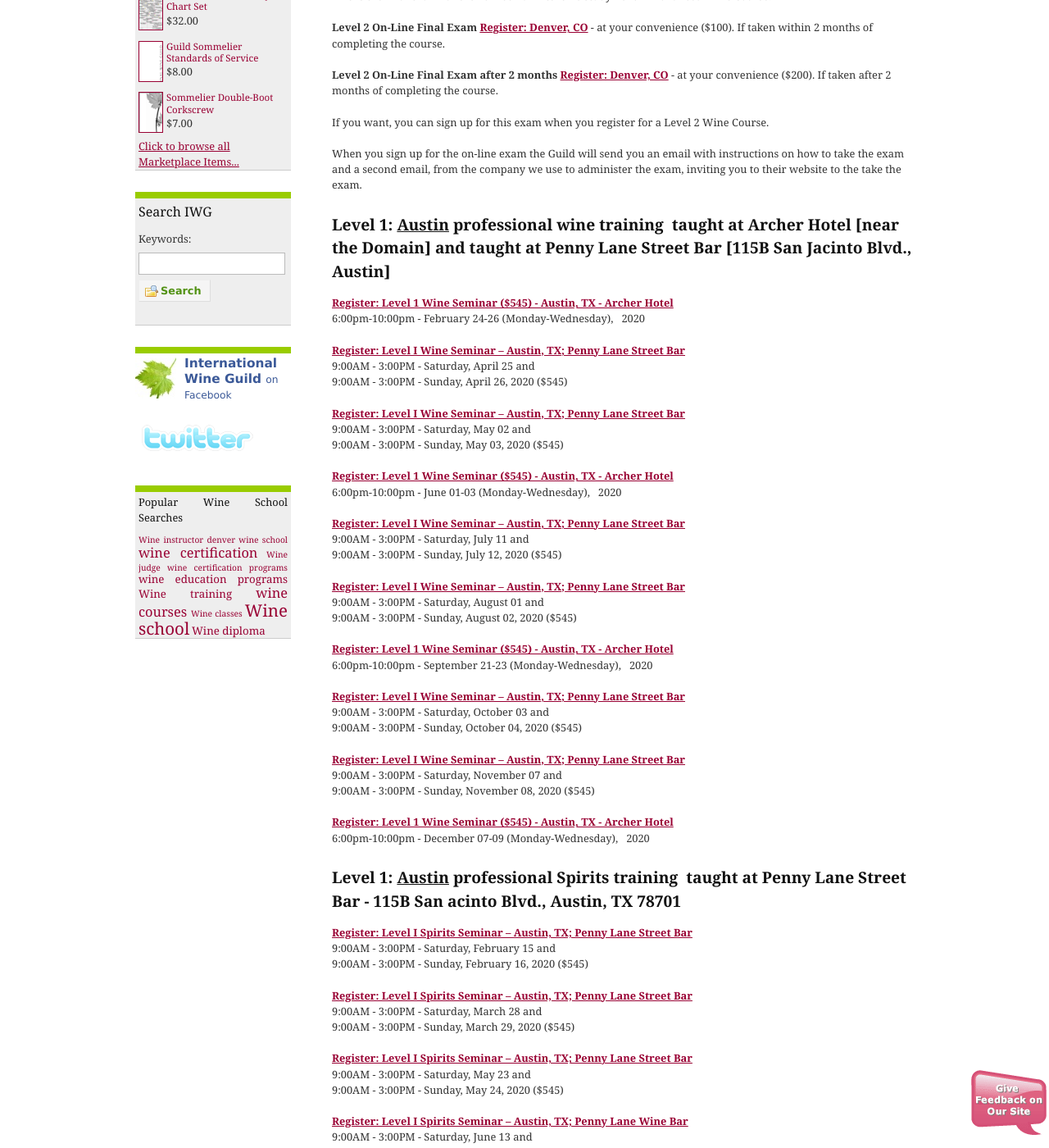
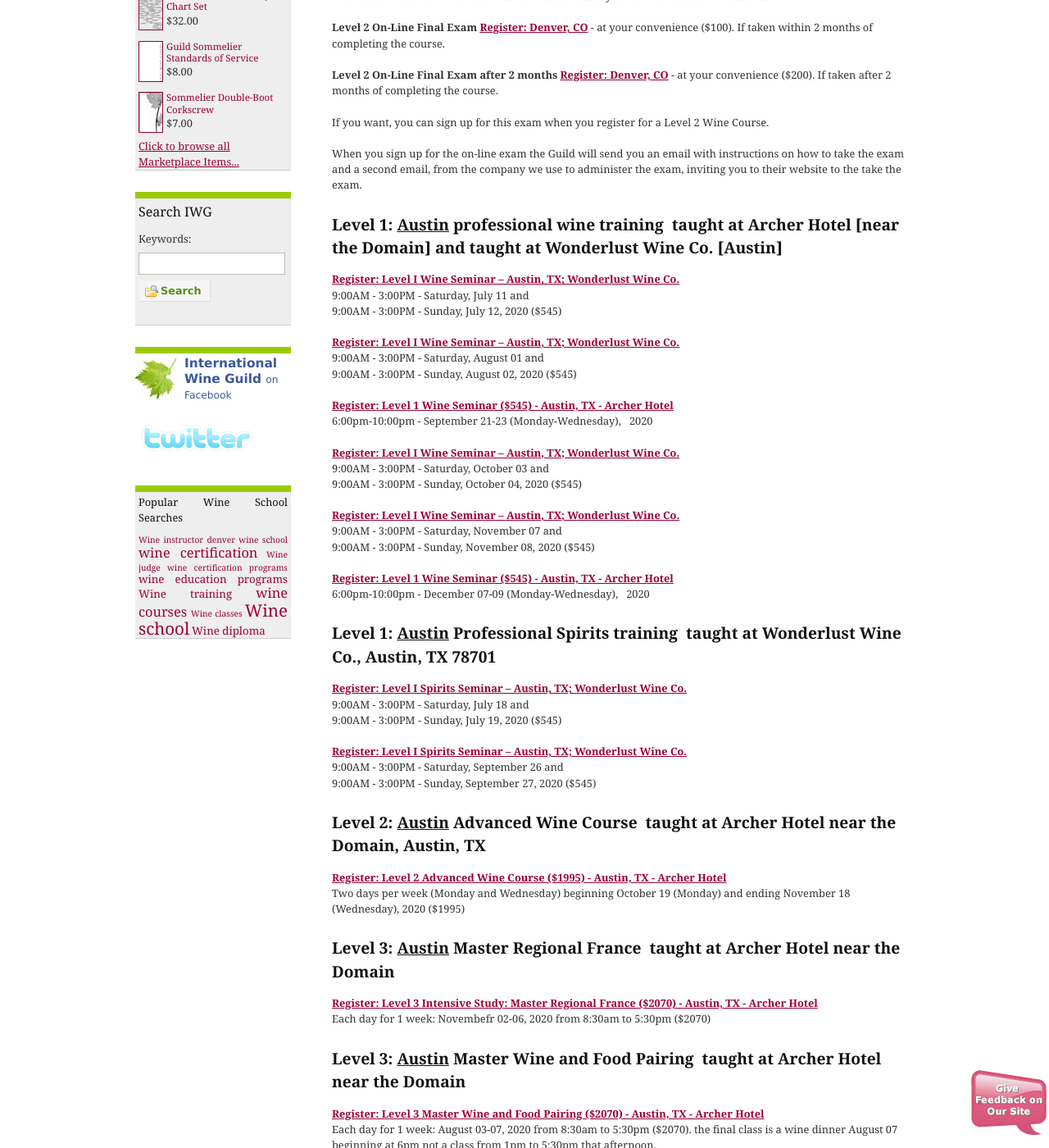
Before and after one commit to CKDev/internationalwineguild.com, a Jekyll site: the page built from texas-wine-school.html, in a window 1280 px wide and 1400 px high, scrolled down 1059 px. Shown: the whole window at 82% size. Built offline with Jekyll 4.4.1, drawn with Linux system fonts in a browser that asks for light colours; a script that is not in the unit is left out; comment, search, counter and statistics services are not loaded; some of the changed text lies outside the part shown.

Commit message:
Update texas-wine-school.html

```diff
--- a/texas-wine-school.html
+++ b/texas-wine-school.html
@@ -43,42 +43,19 @@
   and a second email, from the company we use to administer the exam, inviting you to their website to the take the
   exam.</p>
 
-<h3><strong>Level 1: <u>Austin</u> professional wine training&nbsp; taught at Archer Hotel [near the Domain] and taught at Penny Lane Street Bar [115B San Jacinto Blvd., Austin]&nbsp;</strong></h3>
+<h3><strong>Level 1: <u>Austin</u> professional wine training&nbsp; taught at Archer Hotel [near the Domain] and taught at Wonderlust Wine Co. [Austin]&nbsp;</strong></h3>
+
 
 <p><a class="ga-track"
-    href="http://ww4.aitsafe.com/cf/add.cfm?userid=6714687&amp;product=Level+1+Wine+Seminar+Austin-Archer++-++02/24-02/26,2020&amp;price=545&amp;return=www.internationalwineguild.com/texas-wine-school"><strong>Register:
-      Level 1 Wine Seminar ($545) - Austin, TX - Archer Hotel<br>
-    </strong></a>6:00pm-10:00pm - February 24-26 (Monday-Wednesday), &nbsp; 2020</p>
-
-<p><a class="ga-track"
-    href="http://ww4.aitsafe.com/cf/add.cfm?userid=6714687&amp;product=Level+1+Wine+Seminar+Austin-Penny+Lane++-++04/25-26, 2020&amp;price=545&amp;return=www.internationalwineguild.com/texas-wine-school">
-    <strong>Register: Level I Wine Seminar – Austin, TX; Penny Lane Street Bar</strong>
-  </a><br>
-  9:00AM - 3:00PM - Saturday, April 25 and<br>
-  9:00AM - 3:00PM - Sunday, April 26, 2020 ($545)</p>
-
-<p><a class="ga-track"
-    href="http://ww4.aitsafe.com/cf/add.cfm?userid=6714687&amp;product=Level+1+Wine+Seminar+Austin-Penny+Lane++-++05/2-3, 2020&amp;price=545&amp;return=www.internationalwineguild.com/texas-wine-school">
-    <strong>Register: Level I Wine Seminar – Austin, TX; Penny Lane Street Bar</strong>
-  </a><br>
-  9:00AM - 3:00PM - Saturday, May 02 and<br>
-  9:00AM - 3:00PM - Sunday, May 03, 2020 ($545)</p>
-
-<p><a class="ga-track"
-    href="http://ww4.aitsafe.com/cf/add.cfm?userid=6714687&amp;product=Level+1+Wine+Seminar+Austin-Archer++-++06/01-06/03,2020&amp;price=545&amp;return=www.internationalwineguild.com/texas-wine-school"><strong>Register:
-      Level 1 Wine Seminar ($545) - Austin, TX - Archer Hotel<br>
-    </strong></a>6:00pm-10:00pm - June 01-03 (Monday-Wednesday), &nbsp; 2020</p>
-
-<p><a class="ga-track"
-    href="http://ww4.aitsafe.com/cf/add.cfm?userid=6714687&amp;product=Level+1+Wine+Seminar+Austin-Penny+Lane++-++07/11-12, 2020&amp;price=545&amp;return=www.internationalwineguild.com/texas-wine-school">
-    <strong>Register: Level I Wine Seminar – Austin, TX; Penny Lane Street Bar</strong>
+    href="http://ww4.aitsafe.com/cf/add.cfm?userid=6714687&amp;product=Level+1+Wine+Seminar+Austin-Wonderlust++-++07/11-12, 2020&amp;price=545&amp;return=www.internationalwineguild.com/texas-wine-school">
+    <strong>Register: Level I Wine Seminar – Austin, TX; Wonderlust Wine Co.</strong>
   </a><br>
   9:00AM - 3:00PM - Saturday, July 11 and<br>
   9:00AM - 3:00PM - Sunday, July 12, 2020 ($545)</p>
 
 <p><a class="ga-track"
-    href="http://ww4.aitsafe.com/cf/add.cfm?userid=6714687&amp;product=Level+1+Wine+Seminar+Austin-Penny+Lane++-++08/1-2, 2020&amp;price=545&amp;return=www.internationalwineguild.com/texas-wine-school">
-    <strong>Register: Level I Wine Seminar – Austin, TX; Penny Lane Street Bar</strong>
+    href="http://ww4.aitsafe.com/cf/add.cfm?userid=6714687&amp;product=Level+1+Wine+Seminar+Austin-Wonderlust++-++08/1-2, 2020&amp;price=545&amp;return=www.internationalwineguild.com/texas-wine-school">
+    <strong>Register: Level I Wine Seminar – Austin, TX; Wonderlust Wine Co.</strong>
   </a><br>
   9:00AM - 3:00PM - Saturday, August 01 and<br>
   9:00AM - 3:00PM - Sunday, August 02, 2020 ($545)</p>
@@ -89,15 +66,15 @@
     </strong></a>6:00pm-10:00pm - September 21-23 (Monday-Wednesday), &nbsp; 2020</p>
 
 <p><a class="ga-track"
-    href="http://ww4.aitsafe.com/cf/add.cfm?userid=6714687&amp;product=Level+1+Wine+Seminar+Austin-Penny Lane++-++10/3-4, 2020&amp;price=545&amp;return=www.internationalwineguild.com/texas-wine-school">
-    <strong>Register: Level I Wine Seminar – Austin, TX; Penny Lane Street Bar</strong>
+    href="http://ww4.aitsafe.com/cf/add.cfm?userid=6714687&amp;product=Level+1+Wine+Seminar+Austin-Wonderlust++-++10/3-4, 2020&amp;price=545&amp;return=www.internationalwineguild.com/texas-wine-school">
+    <strong>Register: Level I Wine Seminar – Austin, TX; Wonderlust Wine Co.</strong>
   </a><br>
   9:00AM - 3:00PM - Saturday, October 03 and<br>
   9:00AM - 3:00PM - Sunday, October 04, 2020 ($545)</p>
 
 <p><a class="ga-track"
-    href="http://ww4.aitsafe.com/cf/add.cfm?userid=6714687&amp;product=Level+1+Wine+Seminar+Austin-Penny+Lane++-++11/7-8, 2020&amp;price=545&amp;return=www.internationalwineguild.com/texas-wine-school">
-    <strong>Register: Level I Wine Seminar – Austin, TX; Penny Lane Street Bar</strong>
+    href="http://ww4.aitsafe.com/cf/add.cfm?userid=6714687&amp;product=Level+1+Wine+Seminar+Austin-Wonderlust++-++11/7-8, 2020&amp;price=545&amp;return=www.internationalwineguild.com/texas-wine-school">
+    <strong>Register: Level I Wine Seminar – Austin, TX; Wonderlust Wine Co.</strong>
   </a><br>
   9:00AM - 3:00PM - Saturday, November 07 and<br>
   9:00AM - 3:00PM - Sunday, November 08, 2020 ($545)</p>
@@ -108,46 +85,18 @@
     </strong></a>6:00pm-10:00pm - December 07-09 (Monday-Wednesday), &nbsp; 2020</p>
 
 
-<h3><strong>Level 1: <u>Austin</u> professional Spirits training&nbsp; taught at Penny Lane Street Bar - 115B San acinto Blvd., Austin, TX 78701&nbsp;</strong></h3>
+<h3><strong>Level 1: <u>Austin</u> Professional Spirits training&nbsp; taught at Wonderlust Wine Co., Austin, TX 78701&nbsp;</strong></h3>
 
 <p><a class="ga-track"
-    href="http://ww4.aitsafe.com/cf/add.cfm?userid=6714687&amp;product=Level+1+Spirits+Seminar+Austin-Penny+Lane++-++02/15-16, 2020&amp;price=545&amp;return=www.internationalwineguild.com/texas-wine-school">
-    <strong>Register: Level I Spirits Seminar – Austin, TX; Penny Lane Street Bar</strong>
-  </a><br>
-  9:00AM - 3:00PM - Saturday, February 15 and<br>
-  9:00AM - 3:00PM - Sunday, February 16, 2020 ($545)</p>
-
-<p><a class="ga-track"
-    href="http://ww4.aitsafe.com/cf/add.cfm?userid=6714687&amp;product=Level+1+Spirits+Seminar+Austin-Penny+Lane++-++03/28-29, 2020&amp;price=545&amp;return=www.internationalwineguild.com/texas-wine-school">
-    <strong>Register: Level I Spirits Seminar – Austin, TX; Penny Lane Street Bar</strong>
-  </a><br>
-  9:00AM - 3:00PM - Saturday, March 28 and<br>
-  9:00AM - 3:00PM - Sunday, March 29, 2020 ($545)</p>
-
-<p><a class="ga-track"
-    href="http://ww4.aitsafe.com/cf/add.cfm?userid=6714687&amp;product=Level+1+Spirits+Seminar+Austin-Penny+Lane++-++05/23-24, 2020&amp;price=545&amp;return=www.internationalwineguild.com/texas-wine-school">
-    <strong>Register: Level I Spirits Seminar – Austin, TX; Penny Lane Street Bar</strong>
-  </a><br>
-  9:00AM - 3:00PM - Saturday, May 23 and<br>
-  9:00AM - 3:00PM - Sunday, May 24, 2020 ($545)</p>
-
-<p><a class="ga-track"
-    href="http://ww4.aitsafe.com/cf/add.cfm?userid=6714687&amp;product=Level+1+Spirits+Seminar+Austin-Penny+Lane++-++06/13-14, 2020&amp;price=545&amp;return=www.internationalwineguild.com/texas-wine-school">
-    <strong>Register: Level I Spirits Seminar – Austin, TX; Penny Lane Wine Bar</strong>
-  </a><br>
-  9:00AM - 3:00PM - Saturday, June 13 and<br>
-  9:00AM - 3:00PM - Sunday, June 14, 2020 ($545)</p>
-
-<p><a class="ga-track"
-    href="http://ww4.aitsafe.com/cf/add.cfm?userid=6714687&amp;product=Level+1+Spirits+Seminar+Austin-Penny+Lane++-++07/18-19, 2020&amp;price=545&amp;return=www.internationalwineguild.com/texas-wine-school">
-    <strong>Register: Level I Spirits Seminar – Austin, TX; Penny Lane Street Bar</strong>
+    href="http://ww4.aitsafe.com/cf/add.cfm?userid=6714687&amp;product=Level+1+Spirits+Seminar+Austin-Wonderlust++-++07/18-19, 2020&amp;price=545&amp;return=www.internationalwineguild.com/texas-wine-school">
+    <strong>Register: Level I Spirits Seminar – Austin, TX; Wonderlust Wine Co.</strong>
   </a><br>
   9:00AM - 3:00PM - Saturday, July 18 and<br>
   9:00AM - 3:00PM - Sunday, July 19, 2020 ($545)</p>
 
 <p><a class="ga-track"
-    href="http://ww4.aitsafe.com/cf/add.cfm?userid=6714687&amp;product=Level+1+Spirits+Seminar+Austin-Penny+Lane++-++09/26-27, 2020&amp;price=545&amp;return=www.internationalwineguild.com/texas-wine-school">
-    <strong>Register: Level I Spirits Seminar – Austin, TX; Penny Lane Street Bar</strong>
+    href="http://ww4.aitsafe.com/cf/add.cfm?userid=6714687&amp;product=Level+1+Spirits+Seminar+Austin-Wonderlust++-++09/26-27, 2020&amp;price=545&amp;return=www.internationalwineguild.com/texas-wine-school">
+    <strong>Register: Level I Spirits Seminar – Austin, TX; Wonderlust Wine Co.</strong>
   </a><br>
   9:00AM - 3:00PM - Saturday, September 26 and<br>
   9:00AM - 3:00PM - Sunday, September 27, 2020 ($545)</p>
@@ -155,21 +104,11 @@
 <h3><strong>Level 2: <u>Austin</u> Advanced Wine Course&nbsp; taught at Archer Hotel near the Domain, Austin, TX&nbsp;</strong></h3>
 
 <p><a class="ga-track"
-    href="http://ww4.aitsafe.com/cf/add.cfm?userid=6714687&amp;product=Level+2+Advanced+Wine+Course+Austin++-++06/08-07/08, 2020&amp;price=1995&amp;return=www.internationalwineguild.com/texas-wine-school"><strong>Register:
-      Level 2 Advanced Wine Course ($1995) - Austin, TX - Archer Hotel<br>
-    </strong></a>Two days per week (Monday and Wednesday) beginning June 08 (Monday) and ending July 08 (Wednesday), 2020 ($1995)</p>
-
-<p><a class="ga-track"
     href="http://ww4.aitsafe.com/cf/add.cfm?userid=6714687&amp;product=Level+2+Advanced+Wine+Course+Austin++-++09/19-10/18, 2020&amp;price=2070&amp;return=www.internationalwineguild.com/texas-wine-school"><strong>Register:
       Level 2 Advanced Wine Course ($1995) - Austin, TX - Archer Hotel<br>
     </strong></a>Two days per week (Monday and Wednesday) beginning October 19 (Monday) and ending November 18 (Wednesday), 2020 ($1995)</p>
 
 <h3><strong>Level 3: <u>Austin</u> Master Regional France&nbsp; taught at Archer Hotel near the Domain&nbsp;</strong></h3>
-
-<p><a class="ga-track"
-    href="http://ww4.aitsafe.com/cf/add.cfm?userid=6714687&amp;product=Level+3+Intensive+Study+Master+Regional+France+Austin++-++02/24-02/28, 2020&amp;price=1995&amp;return=www.internationalwineguild.com/texas-wine-school"><strong>Register:
-      Level 3 Intensive Study: Master Regional France ($2070) - Austin, TX - Archer Hotel<br>
-    </strong></a>Each day for 1 week: February 24-28, 2020 from 8:30am to 5:30pm ($2070)</p>
 
 <p><a class="ga-track"
     href="http://ww4.aitsafe.com/cf/add.cfm?userid=6714687&amp;product=Level+3+Intensive+Study+Master+Regional+France+Austin++-++11/02-11/06, 2020&amp;price=1995&amp;return=www.internationalwineguild.com/texas-wine-school"><strong>Register:
@@ -189,16 +128,6 @@
     </strong></a>Dinner: August 07, 2020 from 6:00pm to 9:00pm ($125)
 
 <h3><strong>Level 1 Wine Seminar: <u>Johnson City</u>&nbsp;professional training taught at Vinoivum (214 Edmonds Ave. in Johnson City.&nbsp;</strong></h3>
-
-<p><a class="ga-track"
-    href="http://ww4.aitsafe.com/cf/add.cfm?userid=6714687&amp;product=Level+1+Wine+Seminar+Johnson City++-++01/6-13-27/2020&amp;price=545&amp;return=www.internationalwineguild.com/texas-wine-school"><strong>Register:
-      Level 1 Wine Seminar ($545) - Johnson City, TX<br>
-    </strong></a>12:00PM (noon) - 4:00PM - Mondays, January 06, 13, 27, 2020</p>
-
-<p><a class="ga-track"
-    href="http://ww4.aitsafe.com/cf/add.cfm?userid=6714687&amp;product=Level+1+Wine+Seminar+Johnson City++-++03/31-04/07-14/20/2020&amp;price=545&amp;return=www.internationalwineguild.com/texas-wine-school"><strong>Register:
-      Level 1 Wine Seminar ($545) - Johnson City, TX<br>
-    </strong></a>12:00PM (noon) - 4:00PM - Tuesdays, March 31, April 07 and 14, 2020</p>
 
 <p><a class="ga-track"
     href="http://ww4.aitsafe.com/cf/add.cfm?userid=6714687&amp;product=Level+1+Wine+Seminar+Johnson City++-++09/29-10/06-13/2020&amp;price=545&amp;return=www.internationalwineguild.com/texas-wine-school"><strong>Register:
```
